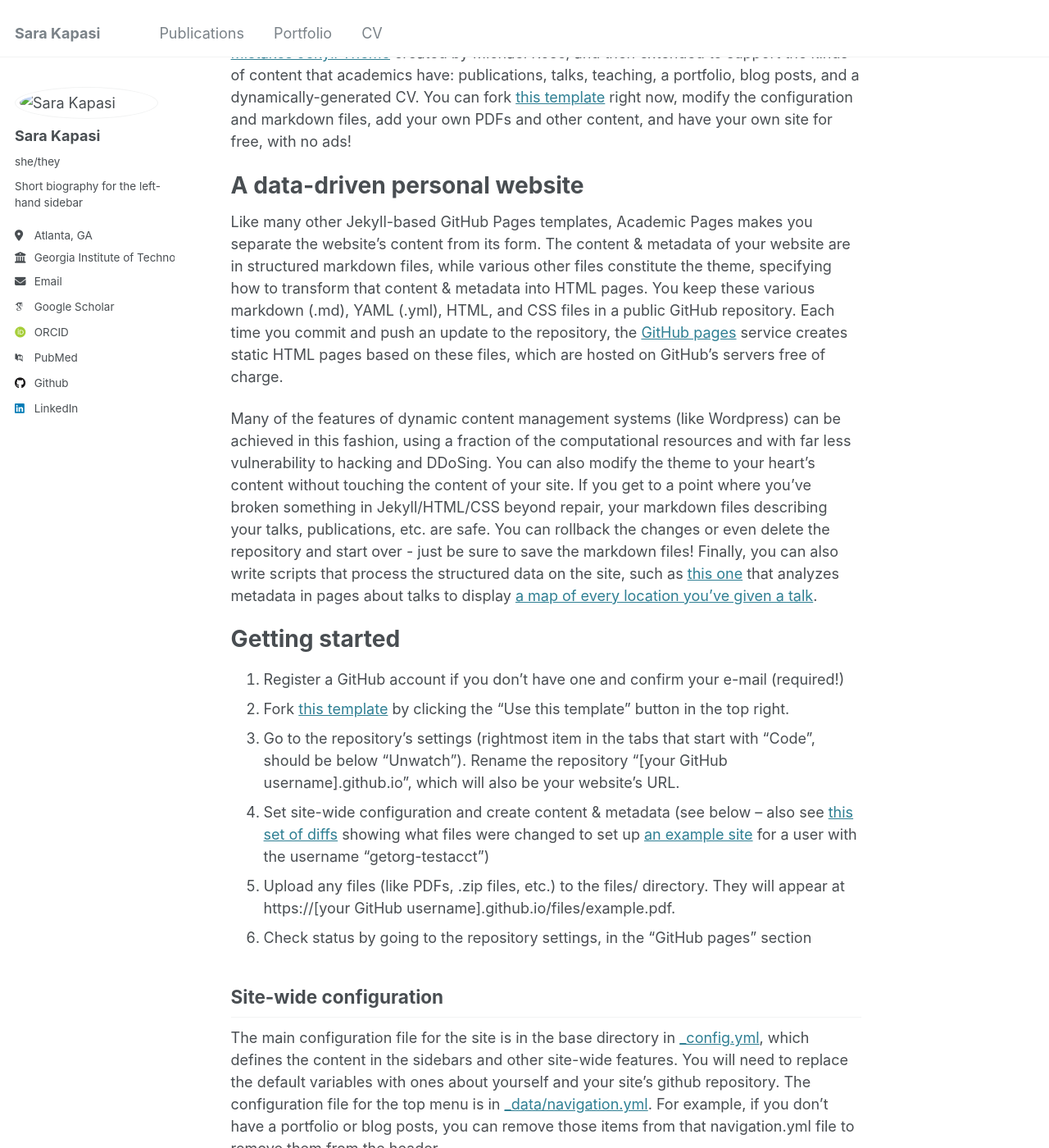
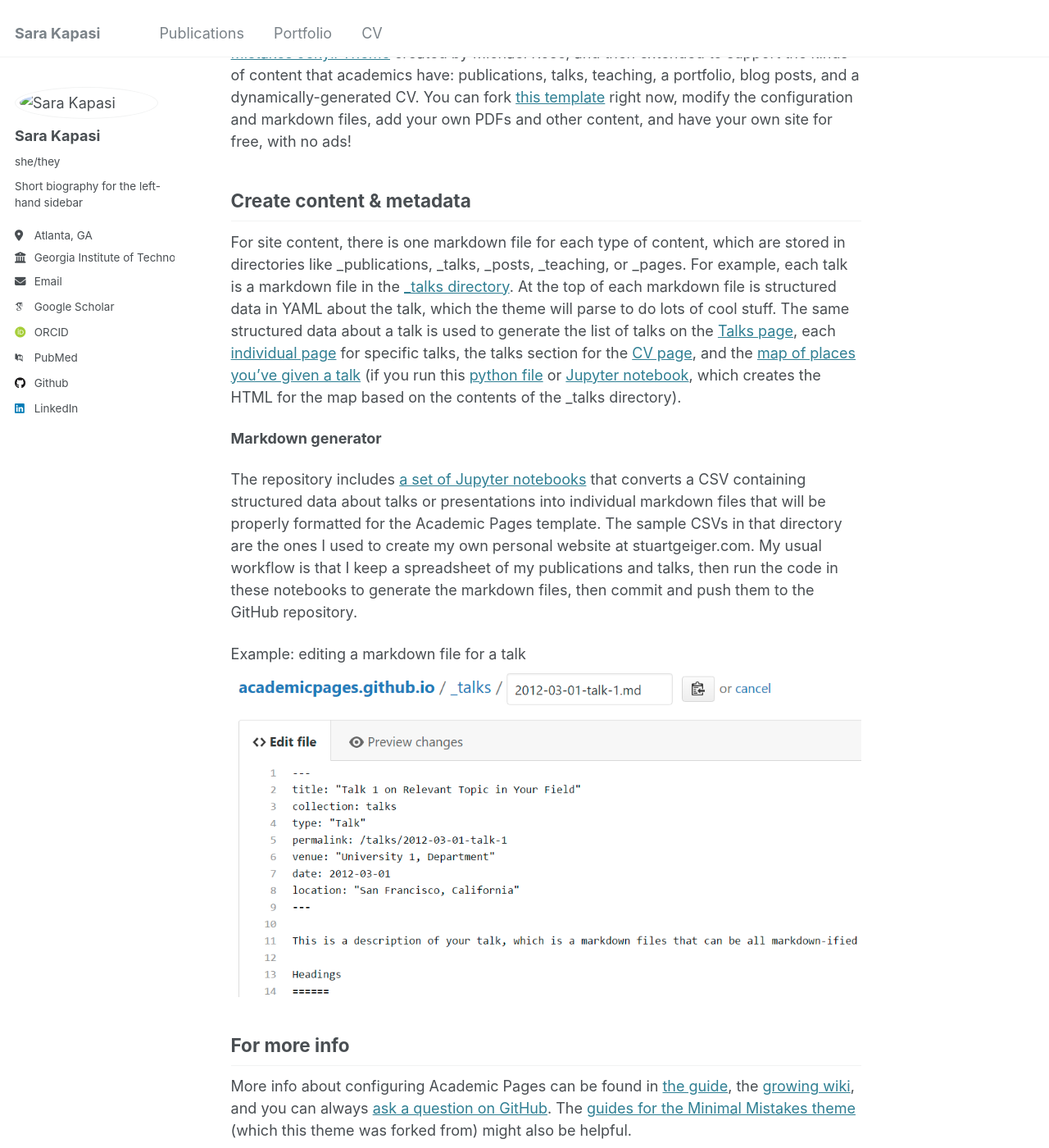
Before and after one commit to sarakapasi/sarakapasi.github.io, a Jekyll site: the page built from _pages/about.md, in a window 1280 px wide and 1400 px high, scrolled down 205 px. Shown: the whole window at 82% size. Built offline with Jekyll 4.4.1, drawn with Linux system fonts in a browser that asks for light colours; some web fonts are replaced; some of the changed text lies outside the part shown.

Commit message:
Update about.md

```diff
--- a/_pages/about.md
+++ b/_pages/about.md
@@ -9,25 +9,6 @@ redirect_from:
 
 This is the front page of a website that is powered by the [Academic Pages template](https://github.com/academicpages/academicpages.github.io) and hosted on GitHub pages. [GitHub pages](https://pages.github.com) is a free service in which websites are built and hosted from code and data stored in a GitHub repository, automatically updating when a new commit is made to the repository. This template was forked from the [Minimal Mistakes Jekyll Theme](https://mmistakes.github.io/minimal-mistakes/) created by Michael Rose, and then extended to support the kinds of content that academics have: publications, talks, teaching, a portfolio, blog posts, and a dynamically-generated CV. You can fork [this template](https://github.com/academicpages/academicpages.github.io) right now, modify the configuration and markdown files, add your own PDFs and other content, and have your own site for free, with no ads!
 
-A data-driven personal website
-======
-Like many other Jekyll-based GitHub Pages templates, Academic Pages makes you separate the website's content from its form. The content & metadata of your website are in structured markdown files, while various other files constitute the theme, specifying how to transform that content & metadata into HTML pages. You keep these various markdown (.md), YAML (.yml), HTML, and CSS files in a public GitHub repository. Each time you commit and push an update to the repository, the [GitHub pages](https://pages.github.com/) service creates static HTML pages based on these files, which are hosted on GitHub's servers free of charge.
-
-Many of the features of dynamic content management systems (like Wordpress) can be achieved in this fashion, using a fraction of the computational resources and with far less vulnerability to hacking and DDoSing. You can also modify the theme to your heart's content without touching the content of your site. If you get to a point where you've broken something in Jekyll/HTML/CSS beyond repair, your markdown files describing your talks, publications, etc. are safe. You can rollback the changes or even delete the repository and start over - just be sure to save the markdown files! Finally, you can also write scripts that process the structured data on the site, such as [this one](https://github.com/academicpages/academicpages.github.io/blob/master/talkmap.ipynb) that analyzes metadata in pages about talks to display [a map of every location you've given a talk](https://academicpages.github.io/talkmap.html).
-
-Getting started
-======
-1. Register a GitHub account if you don't have one and confirm your e-mail (required!)
-1. Fork [this template](https://github.com/academicpages/academicpages.github.io) by clicking the "Use this template" button in the top right.
-1. Go to the repository's settings (rightmost item in the tabs that start with "Code", should be below "Unwatch"). Rename the repository "[your GitHub username].github.io", which will also be your website's URL.
-1. Set site-wide configuration and create content & metadata (see below -- also see [this set of diffs](http://archive.is/3TPas) showing what files were changed to set up [an example site](https://getorg-testacct.github.io) for a user with the username "getorg-testacct")
-1. Upload any files (like PDFs, .zip files, etc.) to the files/ directory. They will appear at https://[your GitHub username].github.io/files/example.pdf.
-1. Check status by going to the repository settings, in the "GitHub pages" section
-
-Site-wide configuration
-------
-The main configuration file for the site is in the base directory in [_config.yml](https://github.com/academicpages/academicpages.github.io/blob/master/_config.yml), which defines the content in the sidebars and other site-wide features. You will need to replace the default variables with ones about yourself and your site's github repository. The configuration file for the top menu is in [_data/navigation.yml](https://github.com/academicpages/academicpages.github.io/blob/master/_data/navigation.yml). For example, if you don't have a portfolio or blog posts, you can remove those items from that navigation.yml file to remove them from the header.
-
 Create content & metadata
 ------
 For site content, there is one markdown file for each type of content, which are stored in directories like _publications, _talks, _posts, _teaching, or _pages. For example, each talk is a markdown file in the [_talks directory](https://github.com/academicpages/academicpages.github.io/tree/master/_talks). At the top of each markdown file is structured data in YAML about the talk, which the theme will parse to do lots of cool stuff. The same structured data about a talk is used to generate the list of talks on the [Talks page](https://academicpages.github.io/talks), each [individual page](https://academicpages.github.io/talks/2012-03-01-talk-1) for specific talks, the talks section for the [CV page](https://academicpages.github.io/cv), and the [map of places you've given a talk](https://academicpages.github.io/talkmap.html) (if you run this [python file](https://github.com/academicpages/academicpages.github.io/blob/master/talkmap.py) or [Jupyter notebook](https://github.com/academicpages/academicpages.github.io/blob/master/talkmap.ipynb), which creates the HTML for the map based on the contents of the _talks directory).
@@ -37,10 +18,6 @@ For site content, there is one markdown file for each type of content, which are
 The repository includes [a set of Jupyter notebooks](https://github.com/academicpages/academicpages.github.io/tree/master/markdown_generator
 ) that converts a CSV containing structured data about talks or presentations into individual markdown files that will be properly formatted for the Academic Pages template. The sample CSVs in that directory are the ones I used to create my own personal website at stuartgeiger.com. My usual workflow is that I keep a spreadsheet of my publications and talks, then run the code in these notebooks to generate the markdown files, then commit and push them to the GitHub repository.
 
-How to edit your site's GitHub repository
-------
-Many people use a git client to create files on their local computer and then push them to GitHub's servers. If you are not familiar with git, you can directly edit these configuration and markdown files directly in the github.com interface. Navigate to a file (like [this one](https://github.com/academicpages/academicpages.github.io/blob/master/_talks/2012-03-01-talk-1.md) and click the pencil icon in the top right of the content preview (to the right of the "Raw | Blame | History" buttons). You can delete a file by clicking the trashcan icon to the right of the pencil icon. You can also create new files or upload files by navigating to a directory and clicking the "Create new file" or "Upload files" buttons.
-
 Example: editing a markdown file for a talk
 ![Editing a markdown file for a talk](/images/editing-talk.png)
 
```
